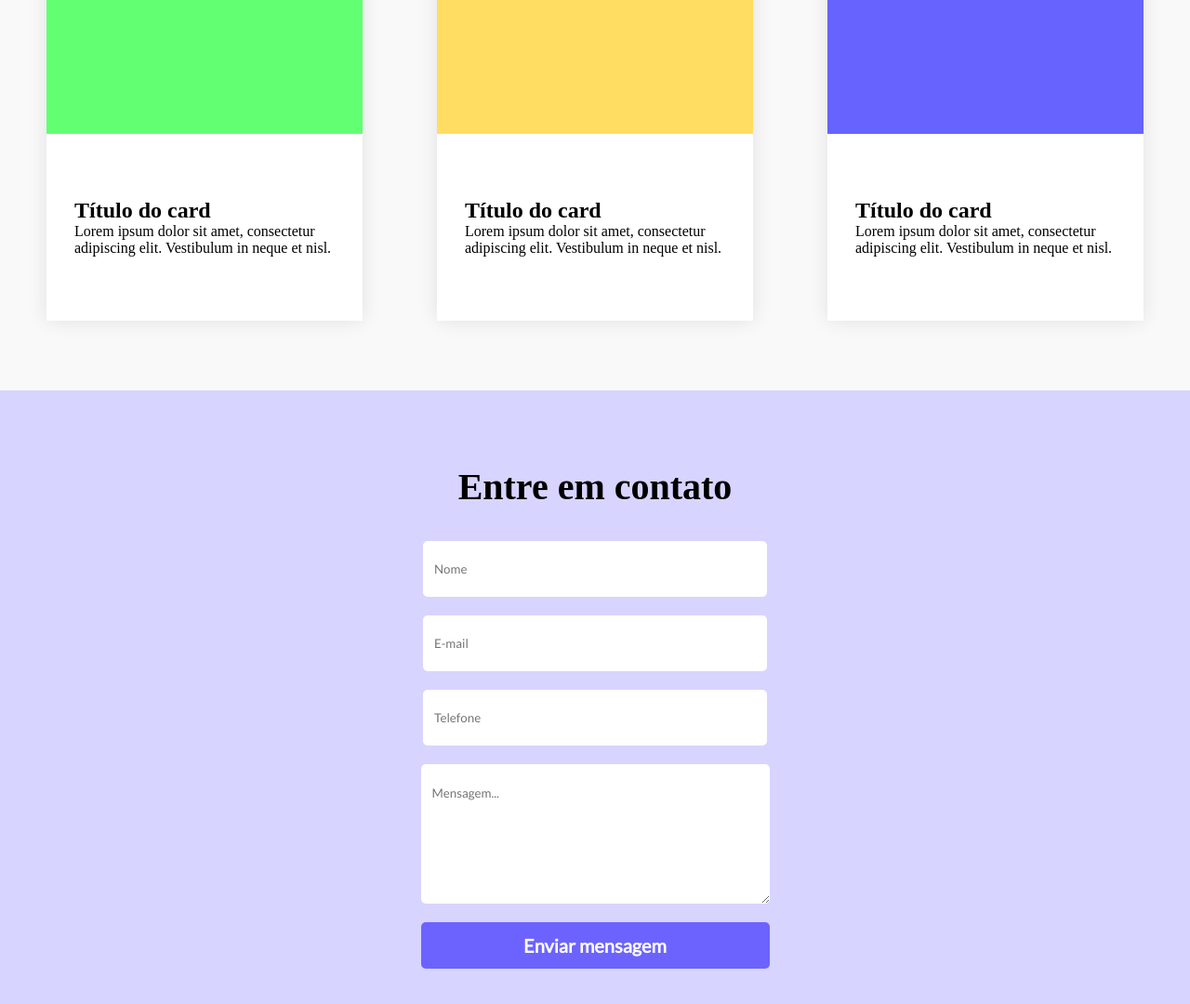
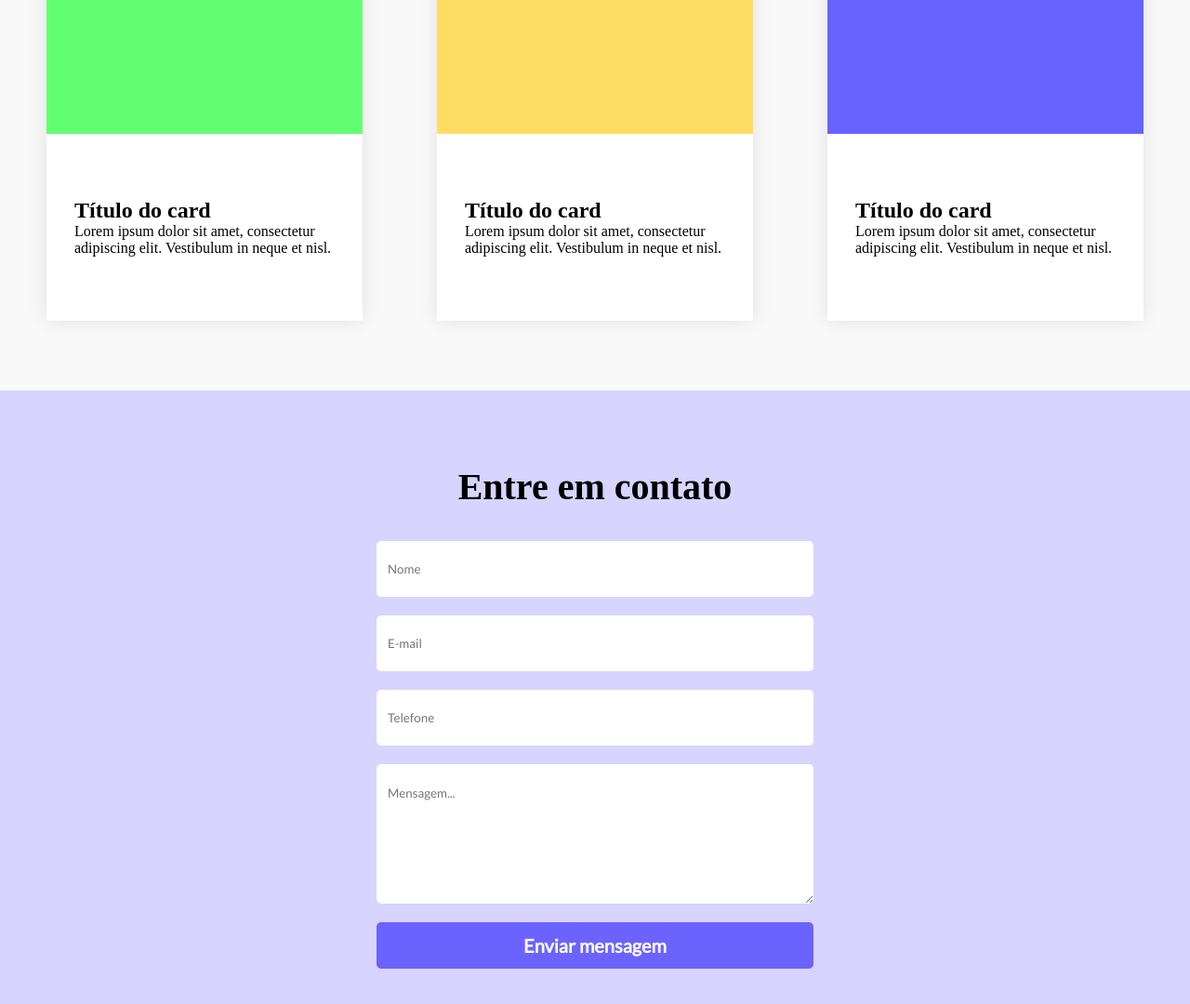
Before and after one commit to Lucasantos-S/codelandia-desafio-3, a plain HTML site: page index.html in a window 1280 px wide. Shown: the part 1327-2407 px from the top of the page at 93% size. Drawn offline with Linux system fonts and the light colour scheme.

Commit message:
estrutura finalizada

```diff
--- a/css/style.css
+++ b/css/style.css
@@ -229,3 +229,16 @@ input:focus {
   background: #6663ff93;
   transition: 0.6s;
 }
+
+@media (min-width: 720px) {
+  .form input{
+    width: 470px;
+  }
+  .form textarea{
+    width: 470px;
+  }
+  .btn-form {
+    width: 470px;
+  }
+
+}
```
